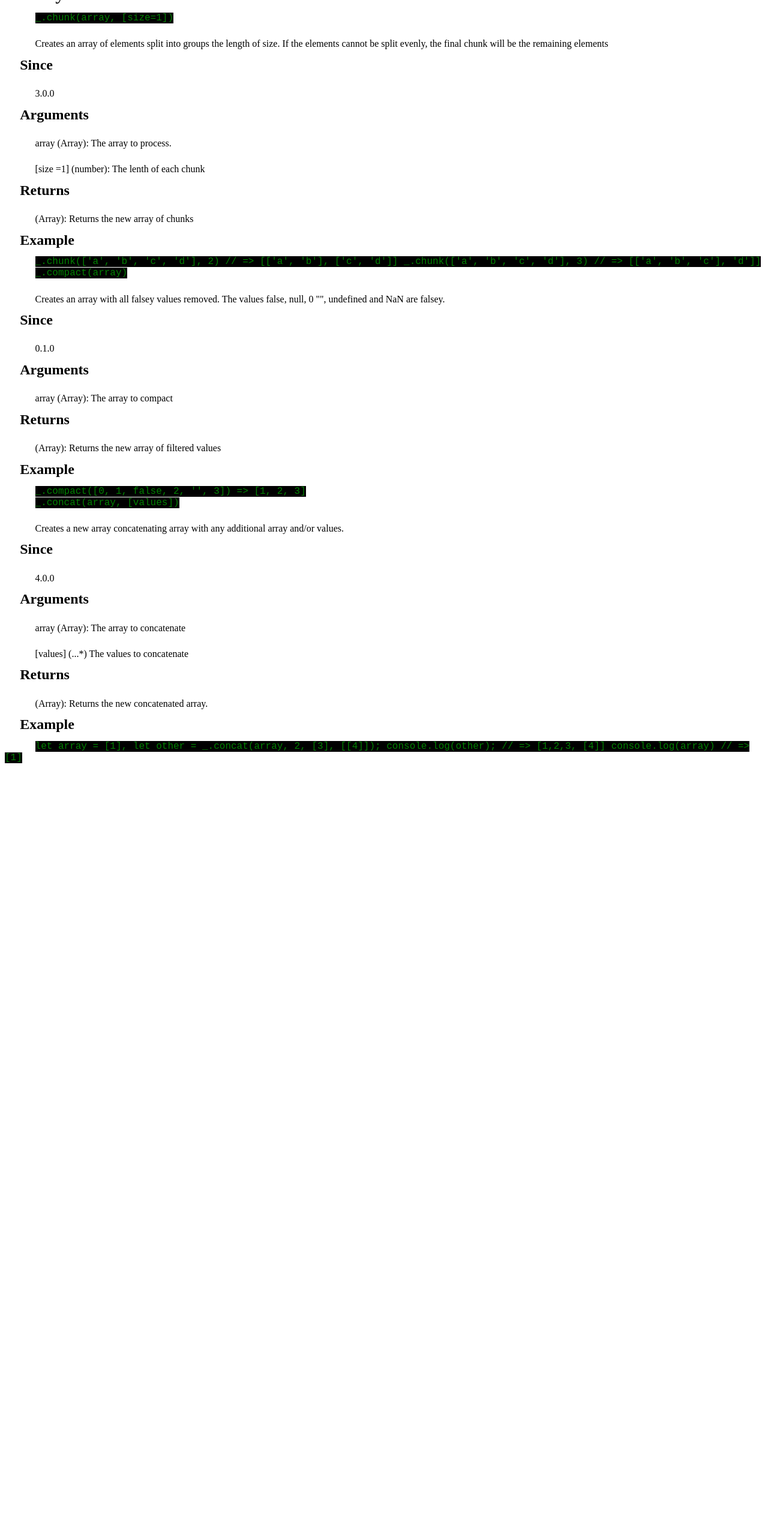
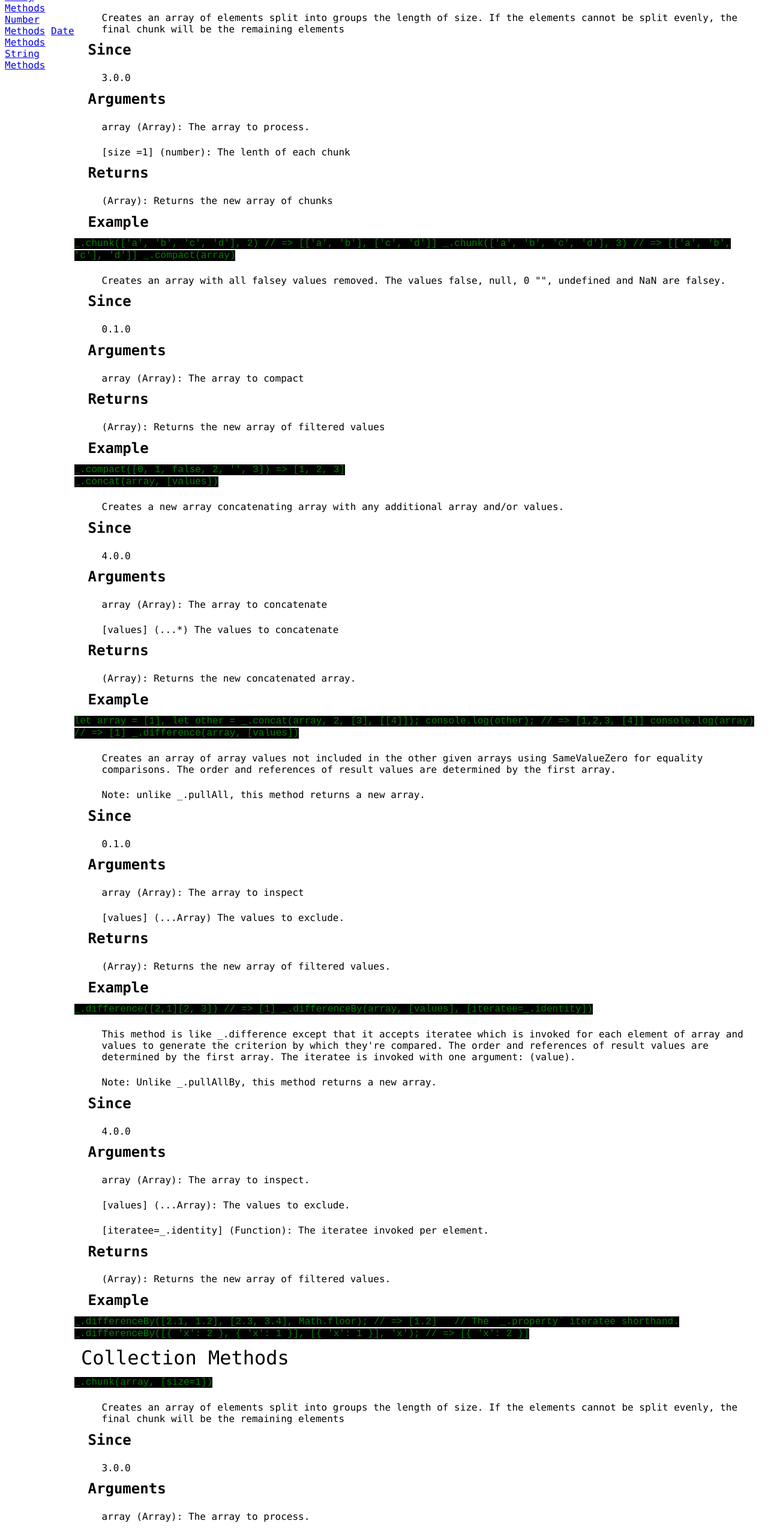
Before and after one commit to d-sanderson/fcclodash, a plain HTML site: page index.html in a window 1280 px wide. Shown: the part 92-2642 px from the top of the page at 60% size. Before the commit the page ends 1377 px from the top, so only its background shows below. Drawn offline with Linux system fonts and the light colour scheme.

Commit message:
added more methods and styling to make it looks like tech docz.

```diff
--- a/index.css
+++ b/index.css
@@ -1,3 +1,12 @@
+main {
+  font-family: Consolas, 'Courier New', Courier, monospace, monospace;
+  display: flex;
+}
+
+nav {
+  flex-direction: column;
+  flex: 2
+}
 header {
   font-size: 2em;
   margin: 1% 1%
@@ -7,12 +16,18 @@ h2 {
   margin: 1% 2%;
 }
 
-p, code {
+p {
   margin: 2% 0 0 4%;
 }
 
 code {
+  font-size: 1.5rem;
+  width: 100%;
   background-color: black;
   color: green;
   font-size: 16px;
 }
+
+span#blu {
+  color: #3492ff;
+}
--- a/index.html
+++ b/index.html
@@ -11,14 +11,17 @@
   <main id="main-doc">
     <nav id="navbar">
       <header>
-          Lodash - A modern JavaScript utility library delivering modularity, performance & extras.
+          <span id='blu'>Lodash</span>
       </header>
-      <a href=""></a>
-      <a href=""></a>
-      <a href=""></a>
-      <a href=""></a>
-      <a href=""></a>
+      <h2>v4.17.15</h2>
+      <a href="#Array_Methods">Array Methods</a>
+      <a href="#Number_Methods">Number Methods</a>
+      <a href="#Collection_Methods"></a>
+      <a href="#Date_Methods">Date Methods</a>
+      <a href="#String_Methods">String Methods</a>
     </nav>
+
+    <div class="container">
     <section class="main-section" id="Array_Methods">
       <header class="topic"> "Array" Methods</header>
       <code>_.chunk(array, [size=1])
@@ -27,7 +30,7 @@
       <h2>Since</h2>
       <p>3.0.0</p>
       <h2>Arguments</h2>
-      <p>array (Array): The array to process.</p>
+      <p><span>array (Array)</span>: The array to process.</p>
       <p>[size =1] (number): The lenth of each chunk</p>
       <h2>Returns</h2>
       <p>(Array): Returns the new array of chunks</p>
@@ -68,20 +71,83 @@
           console.log(array)
           // => [1]
         </code>
+
+
+        <code>_.difference(array, [values])</code>
+        <p>Creates an array of array values not included in the other given arrays using SameValueZero for equality comparisons. The order and references of result values are determined by the first array.</p>
+        <p>Note: unlike _.pullAll, this method returns a new array.</p>
+        <h2>Since</h2>
+        <p>0.1.0</p>
+        <h2>Arguments</h2>
+        <p>array (Array): The array to inspect</p>
+        <p>[values] (...Array) The values to exclude. </p>
+        <h2>Returns</h2>
+        <p>(Array): Returns the new array of filtered values.</p>
+        <h2>Example</h2>
+        <code>
+          _.difference([2,1][2, 3]) // => [1]
+        </code>
+
+        <code>
+          _.differenceBy(array, [values], [iteratee=_.identity])
+        </code>
+        <p>
+          This method is like _.difference except that it accepts iteratee which
+          is invoked for each element of array and values to generate the criterion
+          by which they're compared. The order and references of result values are
+          determined by the first array. The iteratee is invoked with one argument: (value).
+        </p>
+        <p>Note: Unlike _.pullAllBy, this method returns a new array.</p>
+        <h2>Since</h2>
+        <p>4.0.0</p>
+        <h2>Arguments</h2>
+        <p>array (Array): The array to inspect.</p>
+        <p>[values] (...Array): The values to exclude.</p>
+        <p>[iteratee=_.identity] (Function): The iteratee invoked per element.</p>
+        <h2>Returns</h2>
+        <p>(Array): Returns the new array of filtered values.</p>
+        <h2>Example</h2>
+        <code>
+            _.differenceBy([2.1, 1.2], [2.3, 3.4], Math.floor);
+            // => [1.2]
+
+            // The `_.property` iteratee shorthand.
+            _.differenceBy([{ 'x': 2 }, { 'x': 1 }], [{ 'x': 1 }], 'x');
+            // => [{ 'x': 2 }]
+        </code>
+
     </section>
-    <section class="main-section">
-        <header class="topic"></header>
+    <section class="main-section" id="Collection_Methods">
+        <header class="topic">Collection Methods</header>
+
+
+        <code>_.chunk(array, [size=1])
+          </code>
+          <p>Creates an array of elements split into groups the length of size. If the elements cannot be split evenly, the final chunk will be the remaining elements</p>
+          <h2>Since</h2>
+          <p>3.0.0</p>
+          <h2>Arguments</h2>
+          <p><span>array (Array)</span>: The array to process.</p>
+          <p>[size =1] (number): The lenth of each chunk</p>
+          <h2>Returns</h2>
+          <p>(Array): Returns the new array of chunks</p>
+          <h2>Example</h2>
+          <code>
+            _.chunk(['a', 'b', 'c', 'd'], 2) // => [['a', 'b'], ['c', 'd']]
+            _.chunk(['a', 'b', 'c', 'd'], 3) // => [['a', 'b', 'c'], 'd']]
+
+          </code>
     </section>
-    <section class="main-section">
-        <header class="topic"></header>
+    <section class="main-section" id="String_Methods">
+        <header class="topic">String Methods</header>
     </section>
-    <section class="main-section">
-        <header class="topic"></header>
+    <section class="main-section" id="Number_Methods">
+        <header class="topic">Number Methods</header>
     </section>
-    <section class="main-section">
-        <header class="topic"></header>
+    <section class="main-section" id="Date_Methods">
+        <header class="topic">Date Methods</header>
     </section>
-
+  </div>
   </main>
 </body>
 </html>
```
